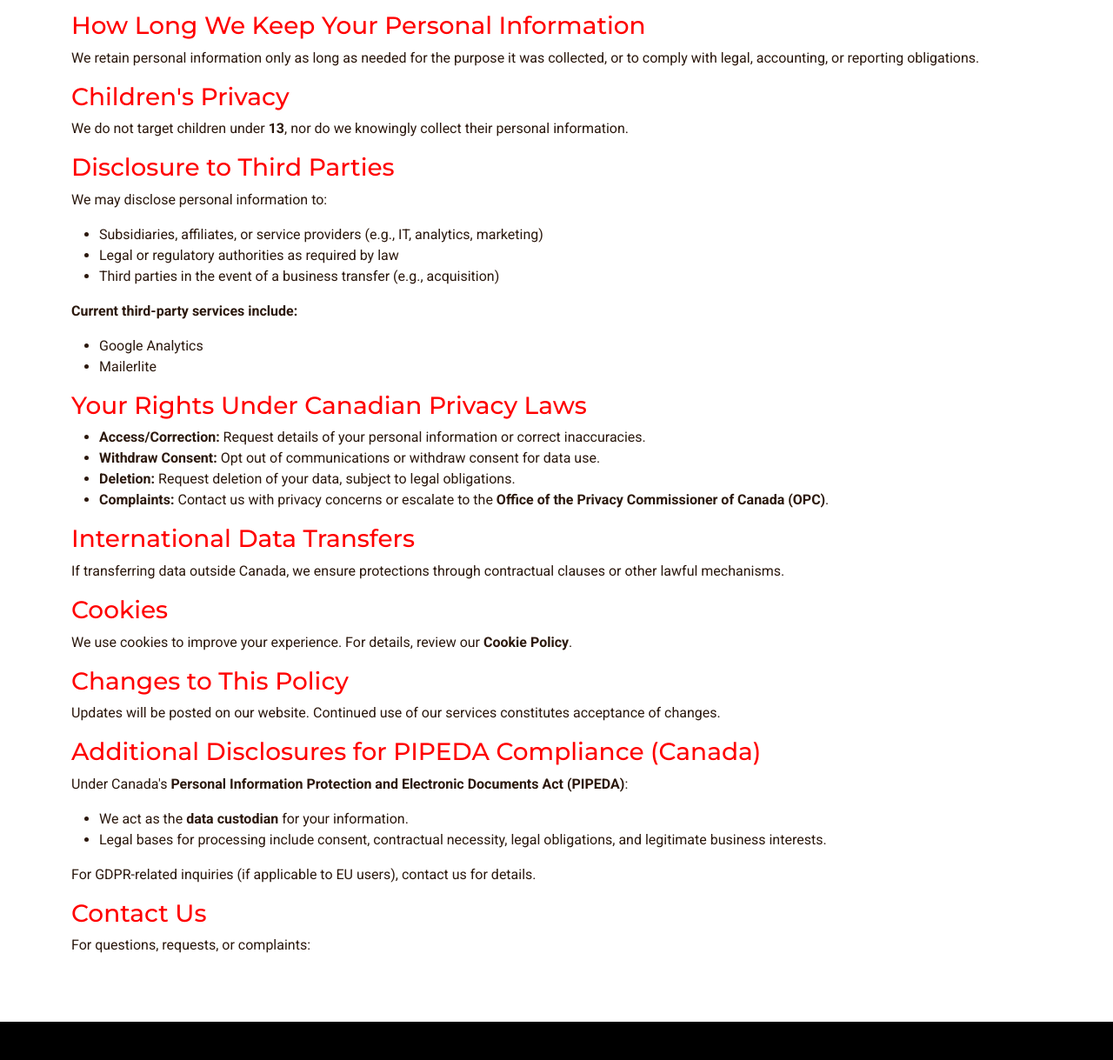
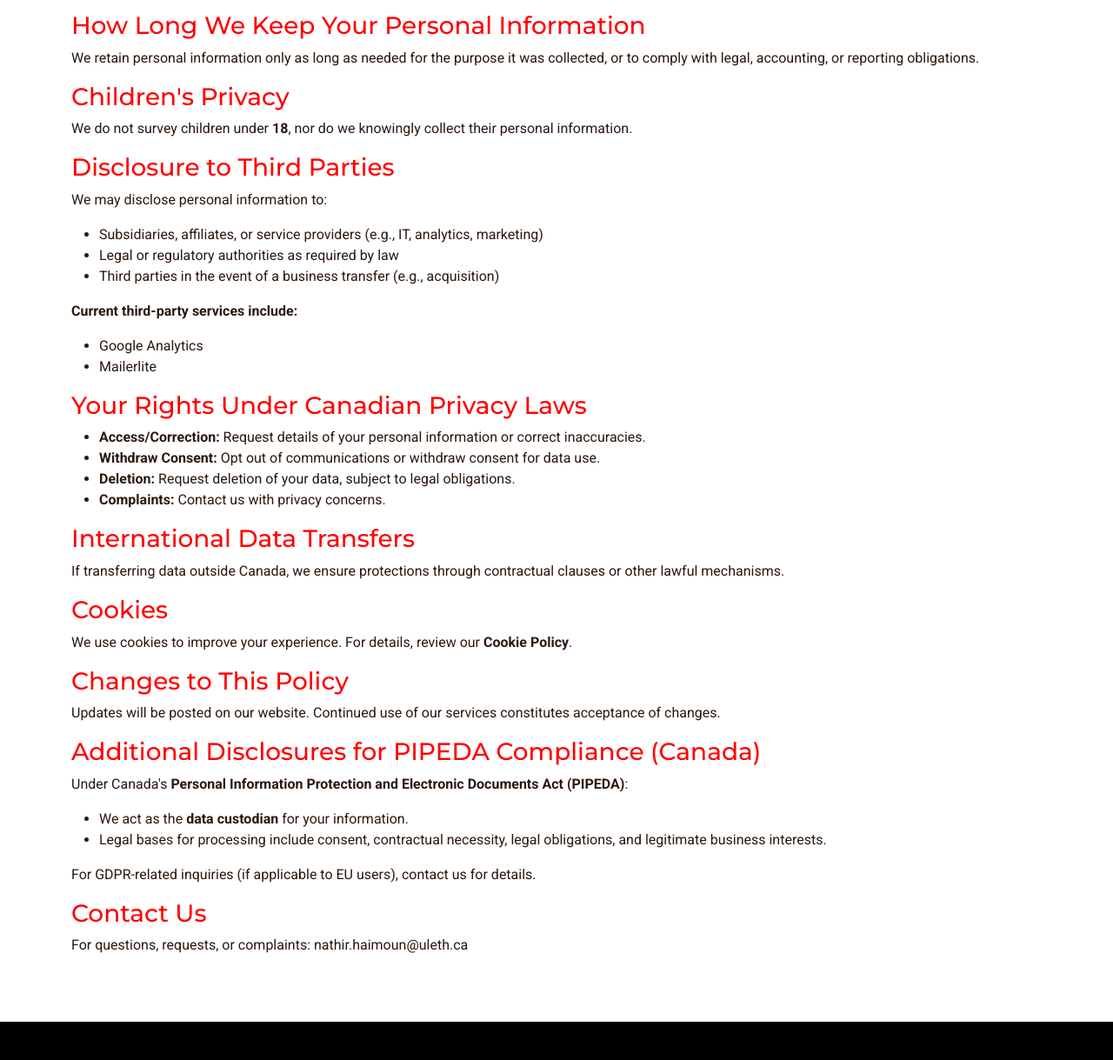
Before and after one commit to pypyguru/MC-Website, a plain HTML site: page privacy.html in a window 1280 px wide. Shown: the part 1471-2690 px from the top of the page at 87% size. Drawn offline with Linux system fonts and the light colour scheme.

```diff
--- a/privacy.html
+++ b/privacy.html
@@ -146,7 +146,7 @@
                                 or to comply with legal, accounting, or reporting obligations.</p>
 
                             <h3 style='color:red'>Children's Privacy</h3>
-                            <p>We do not target children under <strong>13</strong>, nor do we knowingly collect their
+                            <p>We do not survey children under <strong>18</strong>, nor do we knowingly collect their
                                 personal information.</p>
 
                             <h3 style='color:red'>Disclosure to Third Parties</h3>
@@ -162,7 +162,6 @@
                                 <li>Google Analytics</li>
                                 <li>Mailerlite</li>
                             </ul>
-
                             <h3 style='color:red'>Your Rights Under Canadian Privacy Laws</h3>
                             <ul>
                                 <li><strong>Access/Correction:</strong> Request details of your personal information or
@@ -171,10 +170,10 @@
                                     data use.</li>
                                 <li><strong>Deletion:</strong> Request deletion of your data, subject to legal
                                     obligations.</li>
-                                <li><strong>Complaints:</strong> Contact us with privacy concerns or escalate to the
-                                    <strong>Office of the Privacy Commissioner of Canada (OPC)</strong>.
+                                <li><strong>Complaints:</strong> Contact us with privacy concerns.
                                 </li>
                             </ul>
+
 
                             <h3 style='color:red'>International Data Transfers</h3>
                             <p>If transferring data outside Canada, we ensure protections through contractual clauses or
@@ -200,7 +199,7 @@
                             <p>For GDPR-related inquiries (if applicable to EU users), contact us for details.</p>
 
                             <h3 style='color:red'>Contact Us</h3>
-                            <p>For questions, requests, or complaints:</p>
+                            <p>For questions, requests, or complaints: nathir.haimoun@uleth.ca </p>
                             <p></p>
                         </div>
                     </div>
```
